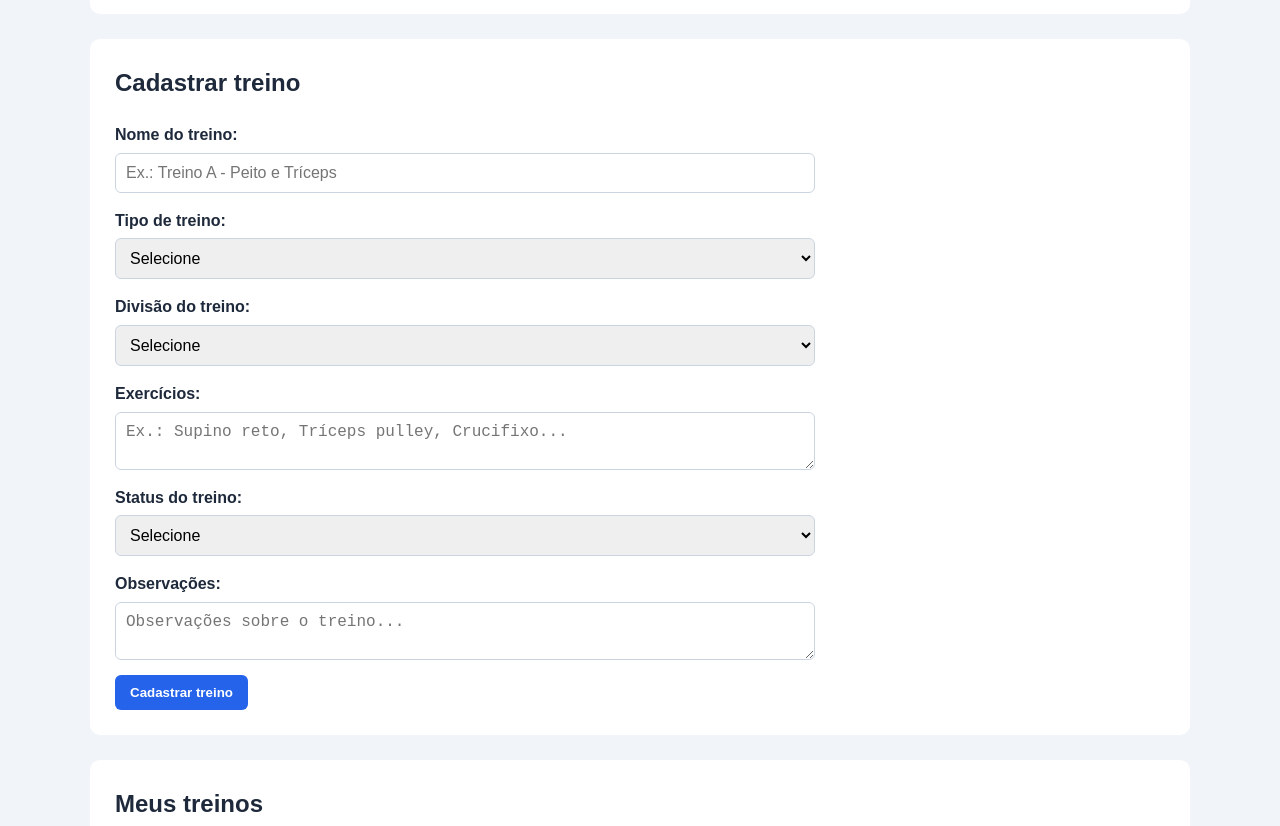
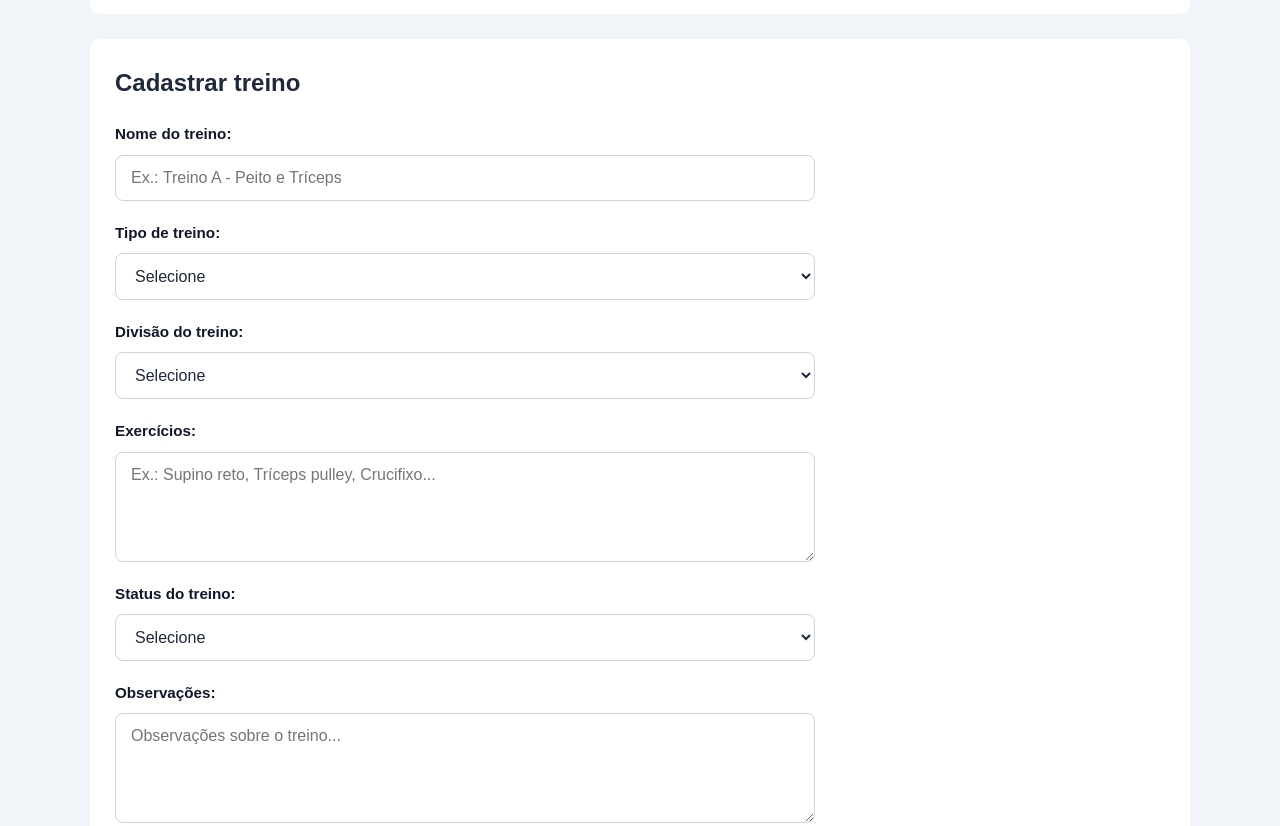
Before and after one commit to Artur060708/On-pulse, a plain HTML site: page index.html in a window 1280 px wide. Shown: the part 420-1246 px from the top of the page. Drawn offline with Linux system fonts and the light colour scheme.

Commit message:
style: estiliza formulario de cadastro e estados de interacao

```diff
--- a/assets/css/style.css
+++ b/assets/css/style.css
@@ -85,17 +85,62 @@ aside {
     border-radius: 10px;
 }
 
-form {
+
+/* FORMULÁRIO DE CADASTRO */
+
+#cadastro form {
     display: flex;
     flex-direction: column;
-    gap: 15px;
+    gap: 20px;
+    max-width: 700px;
 }
 
-form div {
+#cadastro form div {
     display: flex;
     flex-direction: column;
-    gap: 5px;
+    gap: 8px;
 }
+
+#cadastro label {
+    font-size: 0.95rem;
+    font-weight: 600;
+    color: var(--cor-escura);
+}
+
+#cadastro input,
+#cadastro select,
+#cadastro textarea {
+    width: 100%;
+    padding: 13px 15px;
+    border: 1px solid var(--cor-borda);
+    border-radius: 8px;
+    font-family: inherit;
+    font-size: 1rem;
+    background-color: white;
+    color: var(--cor-texto);
+    transition: border-color 0.2s, box-shadow 0.2s;
+}
+
+#cadastro textarea {
+    min-height: 110px;
+    resize: vertical;
+}
+
+#cadastro input:hover,
+#cadastro select:hover,
+#cadastro textarea:hover {
+    border-color: var(--cor-primaria);
+}
+
+#cadastro input:focus-visible,
+#cadastro select:focus-visible,
+#cadastro textarea:focus-visible {
+    outline: 2px solid var(--cor-primaria);
+    outline-offset: 2px;
+    border-color: var(--cor-primaria);
+    box-shadow: 0 0 0 4px rgba(37, 99, 235, 0.12);
+}
+
 
 input,
 select,
@@ -132,19 +177,41 @@ textarea {
     margin-top: 0;
 }
 
+
+/* BOTÕES E ESTADOS VISUAIS */
+
 button {
-    padding: 10px 15px;
+    padding: 12px 18px;
     border: none;
-    border-radius: 6px;
-    background-color: #2563eb;
+    border-radius: 8px;
+    background-color: var(--cor-primaria);
     color: white;
+    font-size: 0.95rem;
     font-weight: bold;
     cursor: pointer;
+    transition: background-color 0.2s, transform 0.2s;
 }
 
 button:hover {
-    background-color: #1d4ed8;
+    background-color: var(--cor-primaria-hover);
+    transform: translateY(-2px);
 }
+
+button:active {
+    transform: translateY(0);
+}
+
+button:focus-visible,
+nav a:focus-visible {
+    outline: 3px solid #22c55e;
+    outline-offset: 3px;
+}
+
+#cadastro button {
+    width: fit-content;
+    margin-top: 5px;
+}
+
 
 #cadastro h2,
 #detalhes h2 {
@@ -157,17 +224,6 @@ button:hover {
 
 label {
     font-weight: bold;
-}
-
-input:focus,
-select:focus,
-textarea:focus {
-    outline: 2px solid #2563eb;
-    border-color: #2563eb;
-}
-
-#cadastro button {
-    width: fit-content;
 }
 
 #treinos article button {
```
